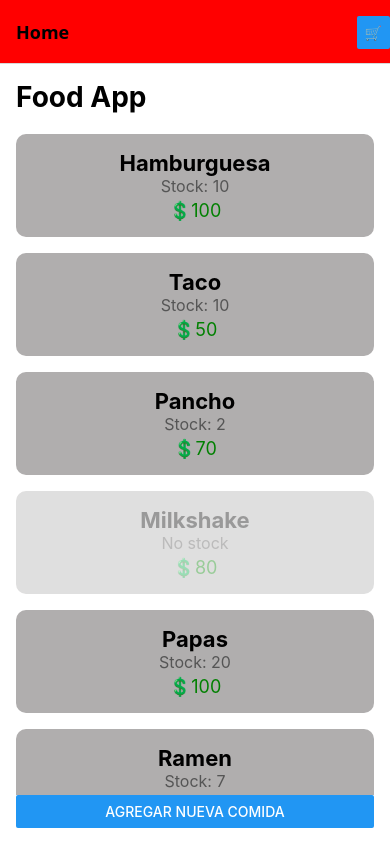
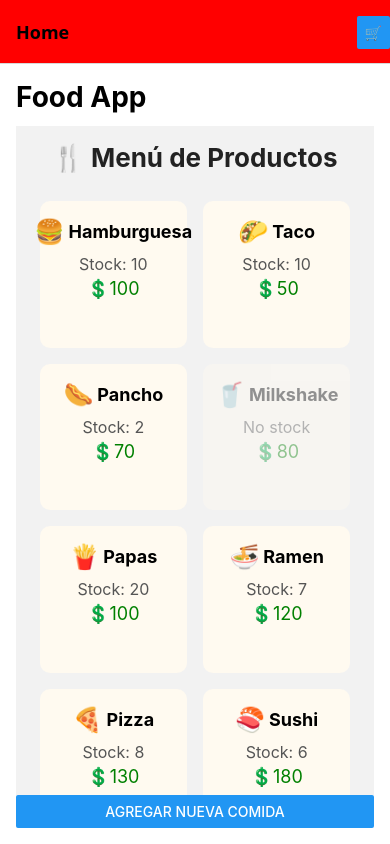
Before and after one commit to Juan-Weyrauch/eq1-FoodApp, a React Native app in the folder FoodApp/: screen / in a window 390 px wide. Built offline with nearby package versions, Linux system fonts and the light colour scheme.

Commit message:
changed the styles to make it grid and delete the 'estiloProductos' branch bc of all the errors it had.

```diff
--- a/FoodApp/Componentes/listaproducto.jsx
+++ b/FoodApp/Componentes/listaproducto.jsx
@@ -1,25 +1,38 @@
+import { ScrollView, StyleSheet, Text, View } from "react-native";
 import Producto from "./producto";
-import { View, StyleSheet } from "react-native";
 
 export default function ListaProductos({ productos, addToCarrito }) {
   return (
-    <View style={styles.ListaProductos}>
-      {productos.map((p) => (
-        <Producto
-          key={p.id}
-          producto={p}
-          addToCarrito={addToCarrito}
-        />
-      ))}
-    </View>
+    <ScrollView contentContainerStyle={styles.container}>
+      <Text style={styles.titulo}>🍴 Menú de Productos</Text>
+
+      <View style={styles.grid}>
+        {productos.map((p) => (
+          <Producto key={p.id} producto={p} addToCarrito={addToCarrito} />
+        ))}
+      </View>
+    </ScrollView>
   );
 }
 
 const styles = StyleSheet.create({
-  ListaProductos: {
-    flex: 1,
-    alignItems: "stretch",
-    justifyContent: "center",
-    paddingHorizontal: 0,
+  container: {
+    flexGrow: 1,
+    backgroundColor: "#f2f2f2",
+    padding: 16,
+    paddingBottom: 40,
+  },
+  titulo: {
+    fontSize: 26,
+    fontWeight: "bold",
+    textAlign: "center",
+    marginBottom: 20,
+    color: "#222",
+  },
+  grid: {
+    flexDirection: "row",
+    flexWrap: "wrap",
+    justifyContent: "space-between",
+    width: "100%",
   },
 });
--- a/FoodApp/Componentes/producto.jsx
+++ b/FoodApp/Componentes/producto.jsx
@@ -1,3 +1,4 @@
+import React from "react";
 import { View, Text, TouchableOpacity, StyleSheet } from "react-native";
 
 export default function Producto({ producto, addToCarrito }) {
@@ -9,45 +10,69 @@ export default function Producto({ producto, addToCarrito }) {
       onPress={() => !sinStock && addToCarrito(producto.id)}
       disabled={sinStock}
     >
-      <View style={styles.infoContainer}>
-        <Text style={styles.nombre}>{producto.name}</Text>
-        <Text style={styles.stock}>
-          {sinStock ? "No stock" : `Stock: ${producto.stock}`}
-        </Text>
-        <Text style={styles.precio}>💲{producto.price}</Text>
+      <View style={styles.header}>
+        <View
+          style={{
+            flexDirection: "row",
+            alignItems: "center",
+            justifyContent: "center",
+          }}
+        >
+          <Text style={styles.emoji}>{producto.emoji}</Text>
+          <Text style={styles.nombre} numberOfLines={2} adjustsFontSizeToFit>
+            {producto.name}
+          </Text>
+        </View>
       </View>
+
+      <Text style={styles.stock}>
+        {sinStock ? "No stock" : `Stock: ${producto.stock}`}
+      </Text>
+      <Text style={styles.precio}>💲{producto.price}</Text>
     </TouchableOpacity>
   );
 }
 
 const styles = StyleSheet.create({
   producto: {
-    backgroundColor: "#b0aeaeff",
+    backgroundColor: "#fffaf0",
     padding: 16,
-    marginVertical: 8,
+    margin: 8,
     borderRadius: 10,
+    alignItems: "center",
+    elevation: 3,
+    width: "45%", // Takes up slightly less than half to account for margins
+    aspectRatio: 1, // Makes it a perfect square
   },
   disabled: {
     opacity: 0.4,
   },
-  infoContainer: {
-    alignItems: "center",
+  header: {
+    width: "100%",
+    flexDirection: "row",
+    alignItems: "flex-start",
     justifyContent: "center",
+    marginBottom: 8,
+    flexWrap: "wrap",
+  },
+  emoji: {
+    fontSize: 24,
+    marginRight: 4,
   },
   nombre: {
-    fontSize: 22,
+    fontSize: 18,
     fontWeight: "bold",
+    flexShrink: 1,
     textAlign: "center",
+    flexWrap: "wrap",
   },
   stock: {
     fontSize: 16,
     color: "#555",
-    textAlign: "center",
   },
   precio: {
     fontSize: 18,
     color: "green",
     marginTop: 4,
-    textAlign: "center",
   },
 });
```
